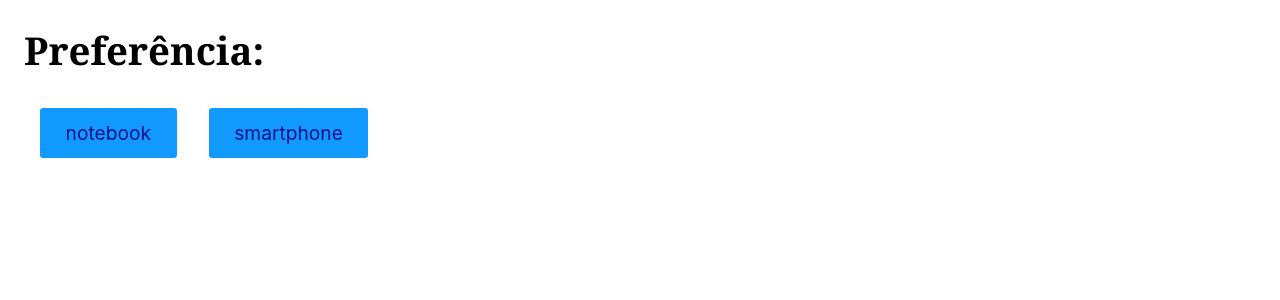
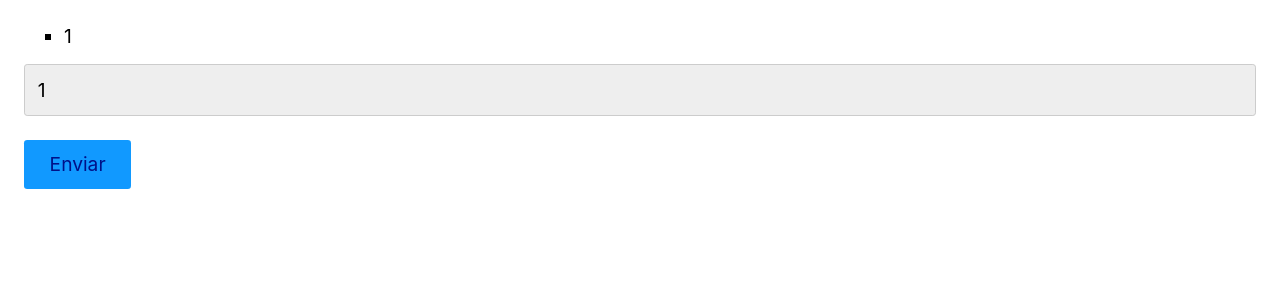
Before and after one commit to Ah-Cabral/OrigamidReact, a React (Create React App) app: page / in a window 1280 px wide. Shown: the top 300 px of the page. Built offline with nearby package versions, Linux system fonts and the light colour scheme; the HTML template or start-up script is replaced by a standard one.

Commit message:
use Ref - Parte 01

```diff
--- a/src/App.js
+++ b/src/App.js
@@ -1,38 +1,25 @@
 import React from 'react'
-import Produto from './Produto'
 
 const App = () => {
+  const [comments, setComments] = React.useState(['1'])
+  const [input, setInput] = React.useState('1')
+  const inputElement = React.useRef()
 
-  // Quando o usuário clicar em um dos botões, faça um fetch do produto clicado utilizando a api abaixo
-  // https://ranekapi.origamid.dev/json/api/produto/notebook
-  // https://ranekapi.origamid.dev/json/api/produto/smartphone
-  // Mostre o nome e preço na tela (separe essa informação em um componente Produto.js)
-  // Defina o produto clicado como uma preferência do usuário no localStorage
-  // Quando o usuário entrar no site, se existe um produto no localStorage, faça o fetch do mesmo
-
-  const [produto, setProduto] = React.useState(null)
-
-  React.useEffect(() => {
-    const produtoLocal = window.localStorage.getItem('Produto');
-    if (produtoLocal !== 'null') setProduto(produtoLocal);
-  }, []);
-
-  React.useEffect(() =>{
-    if(produto != null){
-      window.localStorage.setItem('Produto', produto);
-    };
-  }, [produto])
-
-  function handleClick({target}){
-    setProduto(target.innerText);
+  function handleClick(){
+    setComments([...comments, input])
+    setInput('')
+    inputElement.current.focus();
   }
 
   return (
     <div>
-      <h1>Preferência: {produto}</h1>
-      <button style={{margin: '1rem'}} onClick={handleClick}>notebook</button>
-      <button style={{margin: '1rem'}} onClick={handleClick}>smartphone</button>
-      <Produto produto={produto} />
+      <ul>
+        {comments.map(comment => <li key={comment}>{comment}</li>)}
+      </ul>
+
+      <input type='text' value={input} onChange={({target}) => setInput(target.value)}/>
+      <br/>
+      <button onClick={handleClick} ref={inputElement}>Enviar</button>
     </div>
   )
 }
```
